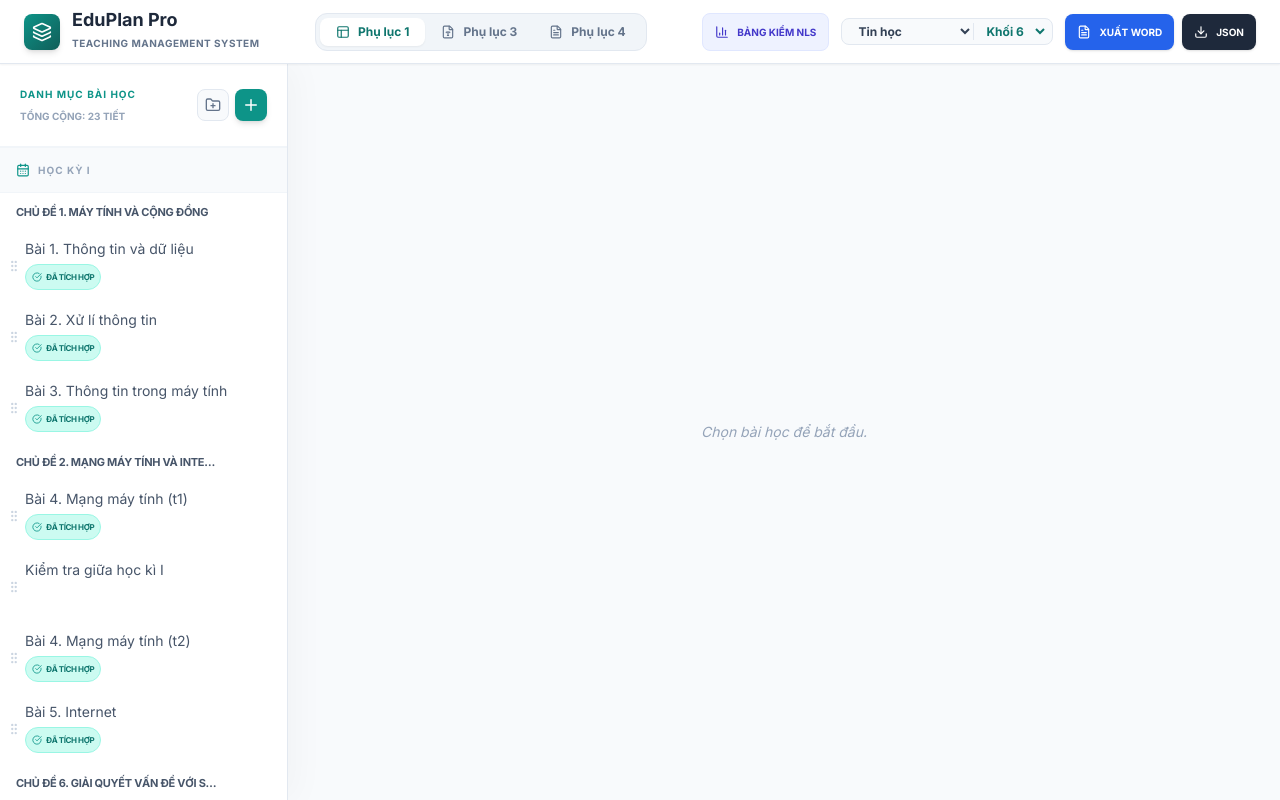
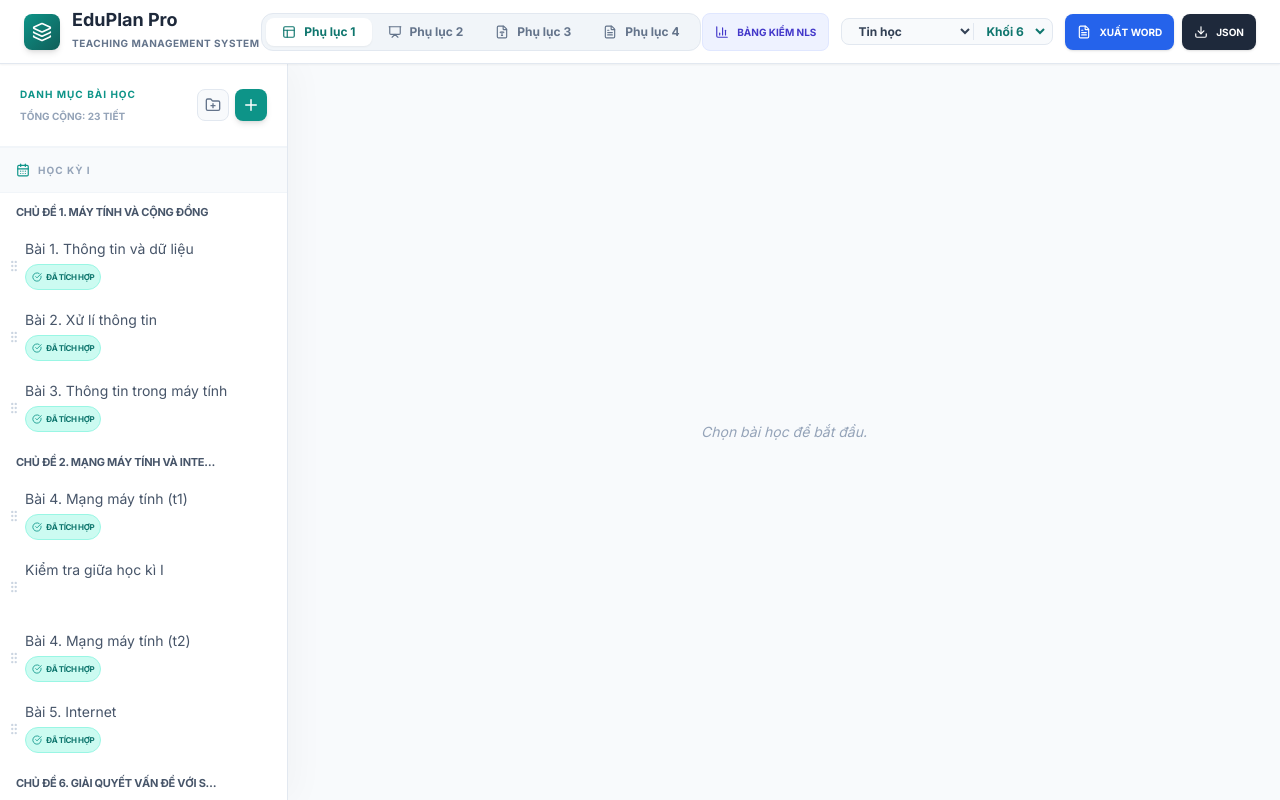
Before and after one commit to maithuong2602/nanglucso, a React (Vite) app: page / in a window 1280 px wide. Built offline with nearby package versions, Linux system fonts and the light colour scheme.

Commit message:
Update Header.tsx

```diff
--- a/components/Header.tsx
+++ b/components/Header.tsx
@@ -1,7 +1,7 @@
 
 import React from 'react';
 import { Grade, Subject, ViewMode } from '../types';
-import { Layers, Download, FileText, Layout, FileType, BarChart3 } from 'lucide-react';
+import { Layers, Download, FileText, Layout, FileType, BarChart3, Presentation } from 'lucide-react';
 
 interface HeaderProps {
     currentGrade: Grade;
@@ -46,6 +46,12 @@ const Header: React.FC<HeaderProps> = ({
                     className={`flex items-center gap-2 px-4 py-1.5 rounded-lg text-xs font-bold transition-all ${viewMode === 'pl1' ? 'bg-white text-teal-700 shadow-sm' : 'text-slate-500 hover:text-slate-700'}`}
                 >
                     <Layout size={14} /> Phụ lục 1
+                </button>
+                <button
+                    onClick={() => setViewMode('pl2')}
+                    className={`flex items-center gap-2 px-4 py-1.5 rounded-lg text-xs font-bold transition-all ${viewMode === 'pl2' ? 'bg-white text-teal-700 shadow-sm' : 'text-slate-500 hover:text-slate-700'}`}
+                >
+                    <Presentation size={14} /> Phụ lục 2
                 </button>
                 <button
                     onClick={() => setViewMode('pl3')}
```
